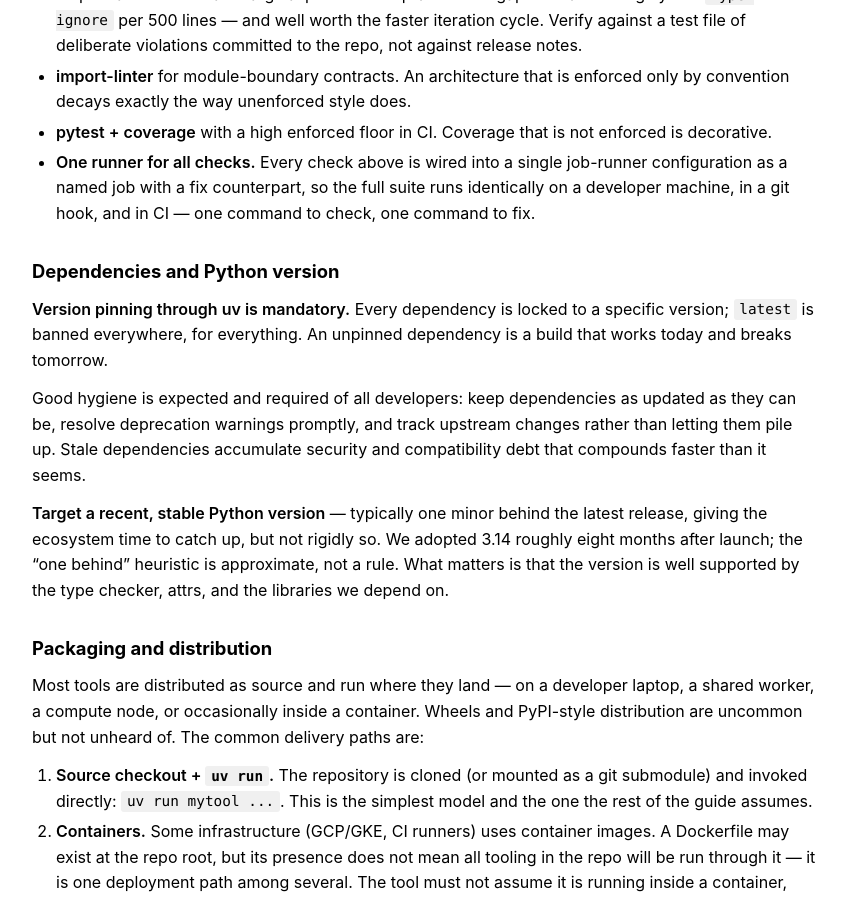
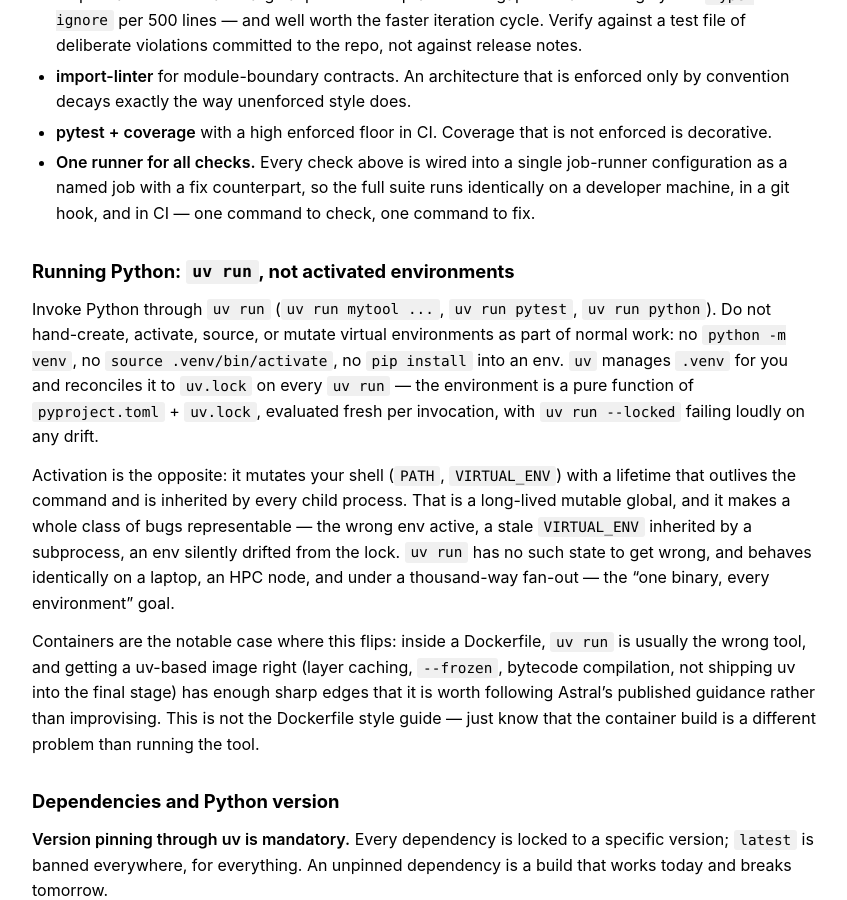
Before and after one commit to vikinganalytics/styleguide, a Jekyll site: the page built from pyguide.md, in a window 1280 px wide and 900 px high, scrolled down 3837 px. Shown: the whole window, without its empty margins (216-1063 px from the left). Built offline with Jekyll 4.4.1, drawn with Linux system fonts in a browser that asks for light colours; our own code applies the rules of GitHub Pages for plain Markdown files.

Commit message:
Add uv run guidance, discouraging manual venv activation (#2)
Add a "Running Python: uv run, not activated environments" subsection
to §1. It establishes uv run as the invocation model, explains why
activation (a long-lived mutable global in the shell) makes a class of
env-drift bugs representable, and carves out containers as the case
where the rule flips, pointing to Astral's Docker guidance.

Co-authored-by: Claude Opus 4.8 (1M context) <noreply@anthropic.com>

```diff
--- a/pyguide.md
+++ b/pyguide.md
@@ -208,6 +208,33 @@ by a tool decays; put rules in configuration, not in code review.
   job-runner configuration as a named job with a fix counterpart, so the
   full suite runs identically on a developer machine, in a git hook, and
   in CI — one command to check, one command to fix.
+
+### Running Python: `uv run`, not activated environments
+
+Invoke Python through `uv run` (`uv run mytool ...`, `uv run pytest`,
+`uv run python`). Do not hand-create, activate, source, or mutate virtual
+environments as part of normal work: no `python -m venv`, no
+`source .venv/bin/activate`, no `pip install` into an env. `uv` manages
+`.venv` for you and reconciles it to `uv.lock` on every `uv run` — the
+environment is a pure function of `pyproject.toml` + `uv.lock`, evaluated
+fresh per invocation, with `uv run --locked` failing loudly on any drift.
+
+Activation is the opposite: it mutates your shell (`PATH`, `VIRTUAL_ENV`)
+with a lifetime that outlives the command and is inherited by every child
+process. That is a long-lived mutable global, and it makes a whole class
+of bugs representable — the wrong env active, a stale `VIRTUAL_ENV`
+inherited by a subprocess, an env silently drifted from the lock. `uv run`
+has no such state to get wrong, and behaves identically on a laptop, an
+HPC node, and under a thousand-way fan-out — the "one binary, every
+environment" goal.
+
+Containers are the notable case where this flips: inside a Dockerfile,
+`uv run` is usually the wrong tool, and getting a uv-based image right
+(layer caching, `--frozen`, bytecode compilation, not shipping uv into the
+final stage) has enough sharp edges that it is worth following Astral's
+published guidance rather than improvising. This is not the Dockerfile
+style guide — just know that the container build is a different problem
+than running the tool.
 
 ### Dependencies and Python version
 
```
